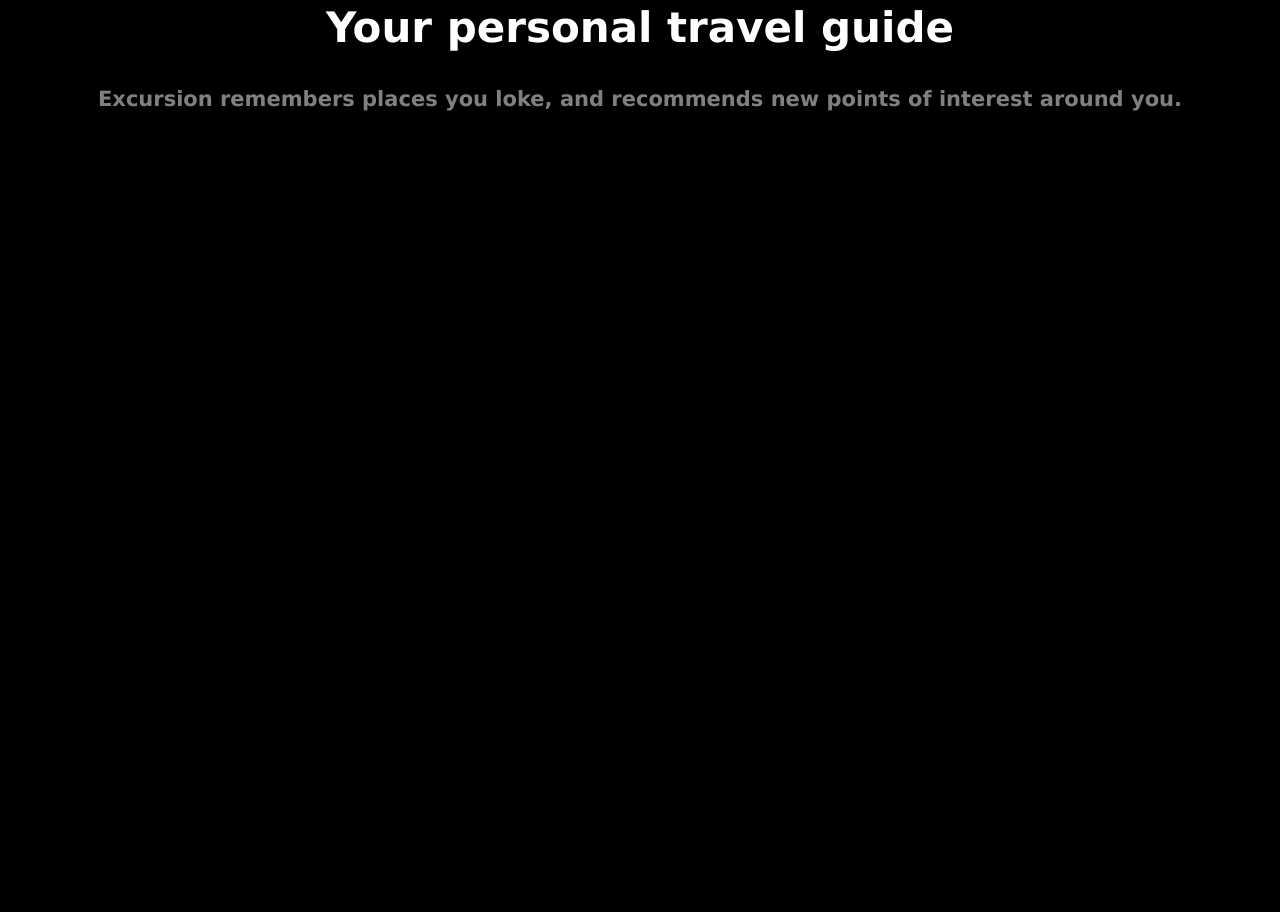
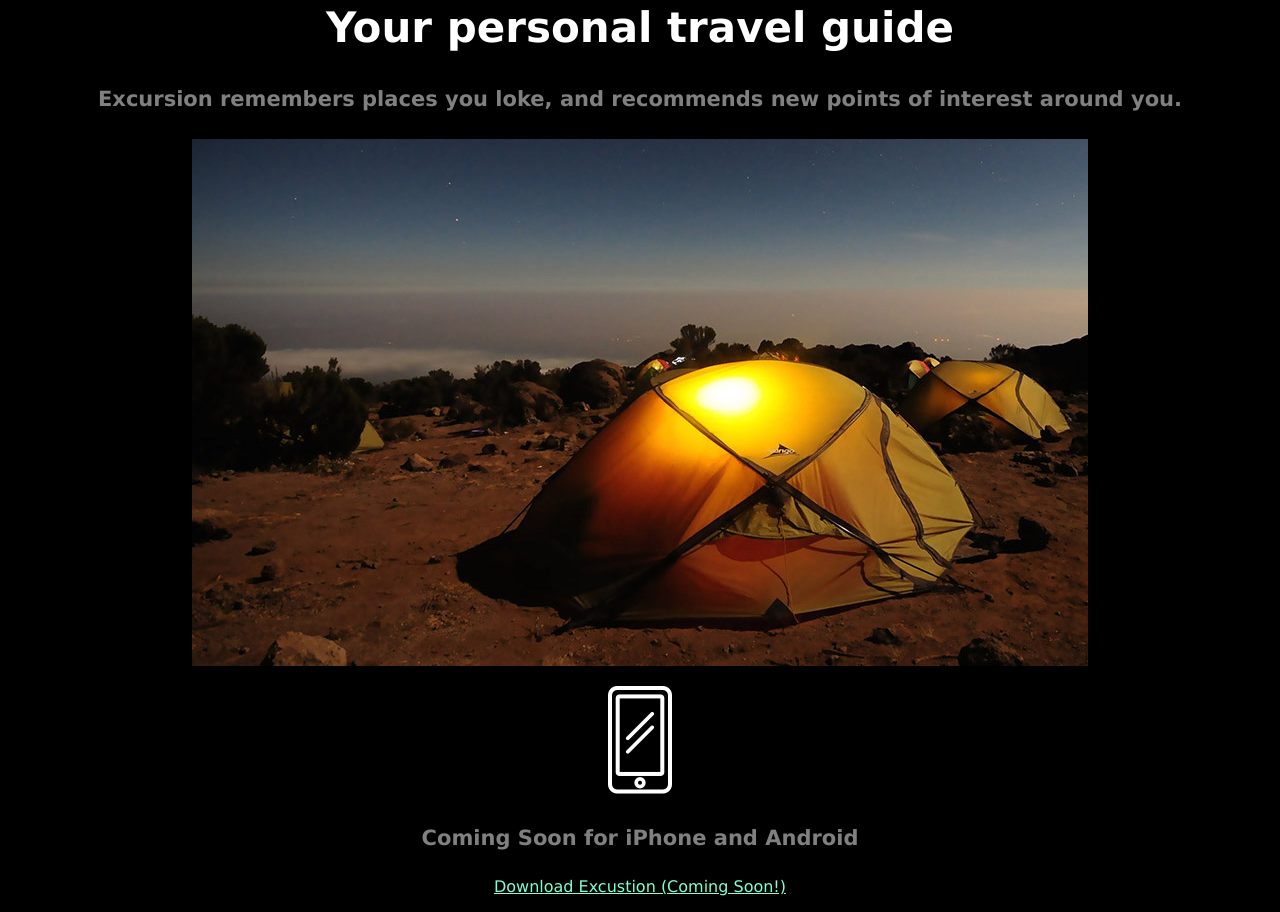
Before and after one commit to ViLutsenko/excursion, a plain HTML site: page index.html in a window 1280 px wide. Shown: the part 346-1258 px from the top of the page. Before the commit the page ends 800 px from the top, so only its background shows below. Drawn offline with Linux system fonts and the light colour scheme.

Commit message:
Added another text for footer

```diff
--- a/index.html
+++ b/index.html
@@ -13,6 +13,13 @@
 			<source src="resources/videos/excursion.mp4" type="video/mp4">
 		</video>
 
-		<h2 class="header--secondary">Your personal travel guide</h1>
+		<h2 class="header--secondary">Your personal travel guide</h2>
 		<h4 class="header--subheader">Excursion remembers places you loke, and recommends new points of interest around you.</h4>
+
+		<p><img src="resources/images/camp.jpg"></p>
+		<p><img src="resources/images/phone.png"></p>
+
+		<h4 class="header--subheader">Coming Soon for iPhone and Android</h4>
+		<p><a class="link--cta" href="#">Download Excustion (Coming Soon!)</a></p>
+
 </html>
```
